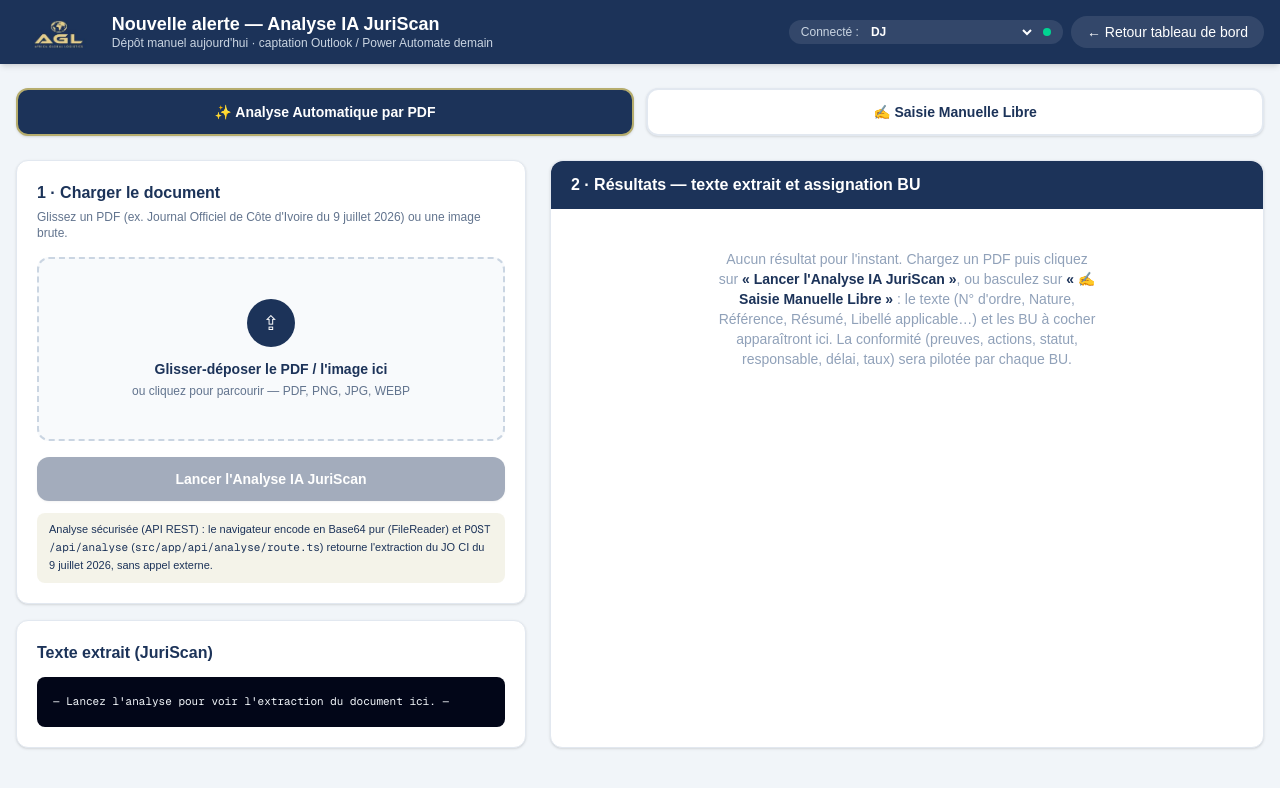
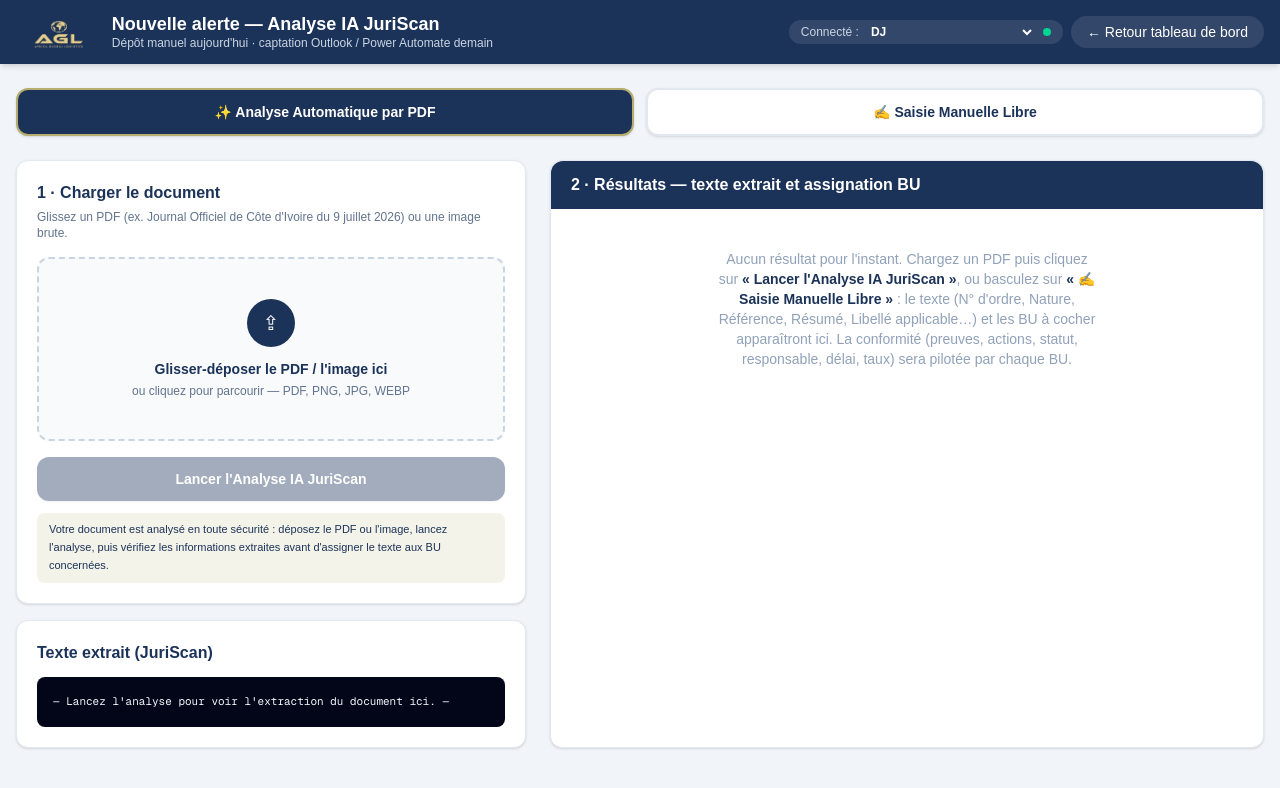
Before and after one commit to Morlis12/juriscan, a Next.js app: page /dashboard/nouvelle-alerte in a window 1280 px wide. Shown: the top 788 px of the page. Built offline with nearby package versions, Linux system fonts and the light colour scheme.

Commit message:
ui: texte analyse IA reformulé pour l'utilisateur (plus de jargon)

```diff
--- a/src/app/dashboard/nouvelle-alerte/page.tsx
+++ b/src/app/dashboard/nouvelle-alerte/page.tsx
@@ -416,10 +416,9 @@ export default function NouvelleAlertePage() {
               </div>
             )}
             <p className="mt-3 rounded-lg bg-brand-gold/15 px-3 py-2 text-[11px] leading-relaxed text-brand-blue">
-              Analyse sécurisée (API REST) : le navigateur encode en Base64 pur (FileReader) et{" "}
-              <code className="font-mono">POST /api/analyse</code> (
-              <code className="font-mono">src/app/api/analyse/route.ts</code>) retourne l&apos;extraction du JO CI
-              du 9 juillet 2026, sans appel externe.
+              Votre document est analysé en toute sécurité : déposez le PDF ou
+              l&apos;image, lancez l&apos;analyse, puis vérifiez les informations
+              extraites avant d&apos;assigner le texte aux BU concernées.
             </p>
           </div>
           )}
```
